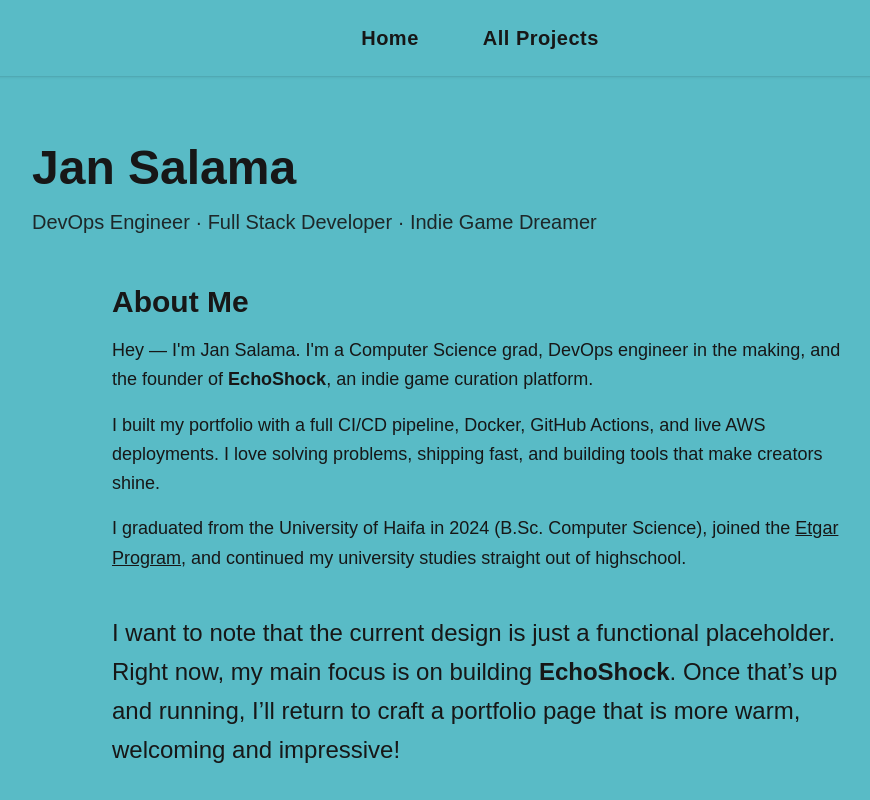
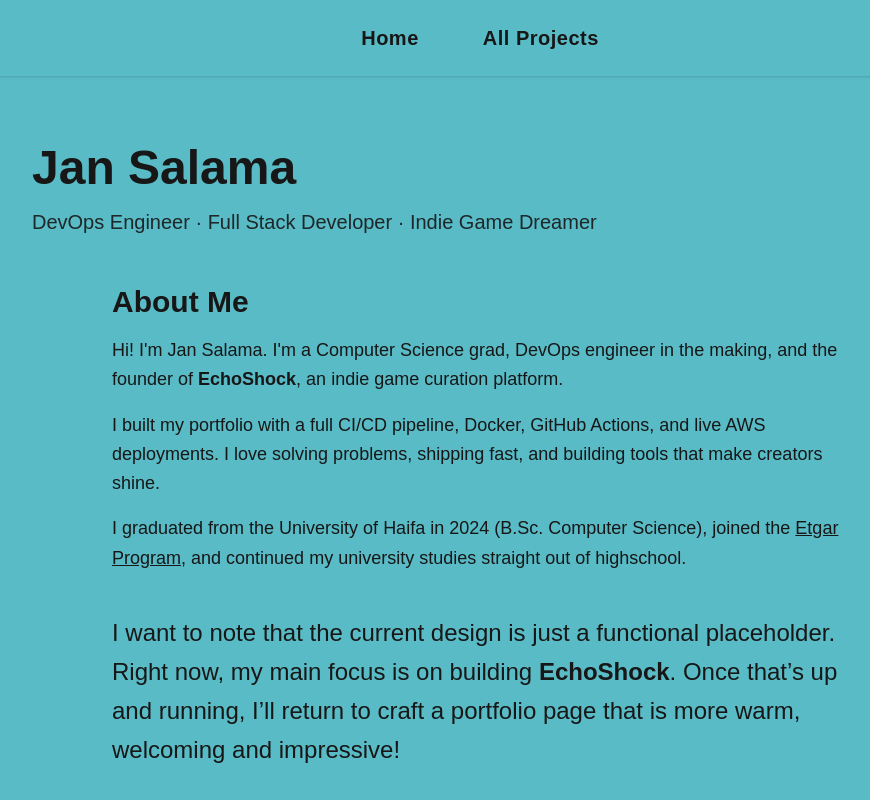
Before and after one commit to eshaker-js/Portfolio, a Next.js app: page / in a window 1280 px wide. Shown: the top 800 px of the page, without its empty margins (160-1030 px from the left). Built offline with nearby package versions, Linux system fonts and the light colour scheme.

Commit message:
removed the AI dash

```diff
--- a/src/components/About.tsx
+++ b/src/components/About.tsx
@@ -4,7 +4,7 @@ export default function About() {
       <h1 className='text-3xl font-bold mb-4'>About Me</h1>
 
       <p className='mb-4 text-lg leading-relaxed'>
-        Hey — I&apos;m Jan Salama. I&apos;m a Computer Science grad, DevOps engineer in
+        Hi! I&apos;m Jan Salama. I&apos;m a Computer Science grad, DevOps engineer in
         the making, and the founder of{' '}
         <span className='font-semibold'>EchoShock</span>, an indie game curation
         platform.
```
